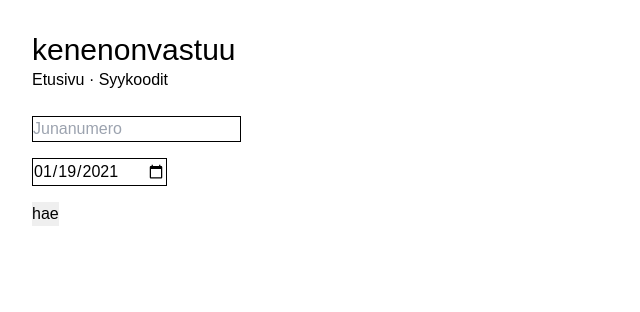
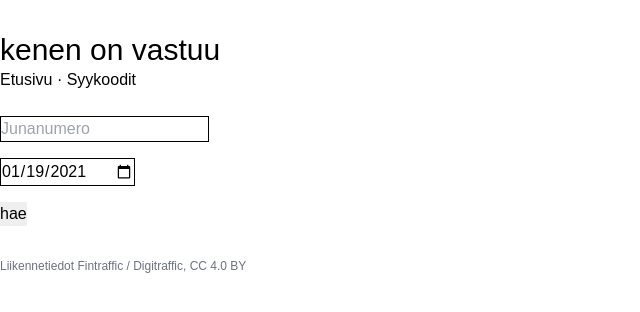
Before and after one commit to msorri/kenenonvastuu, a Vue app: page / in a window 1280 px wide. Shown: the top 312 px of the page, without its empty margins (0-640 px from the left). Built offline with nearby package versions, Linux system fonts and the light colour scheme.

Commit message:
Add display stuff and add license data

```diff
--- a/src/App.vue
+++ b/src/App.vue
@@ -1,11 +1,12 @@
 <template>
-    <div class="m-4 lg:m-8">
-        <h1 class="text-3xl">kenenonvastuu</h1>
+    <div class="m-4 lg:m-8 xl:max-w-7xl xl:mx-auto">
+        <h1 class="text-3xl">kenen on vastuu</h1>
         <router-link to="/">Etusivu</router-link>
         &middot;
         <router-link to="/causes">Syykoodit</router-link>
         <br /><br />
         <router-view></router-view>
+        <p class="mt-4 lg:mt-8 text-gray-500 text-xs">Liikennetiedot Fintraffic / <a href="https://rata.digitraffic.fi">Digitraffic</a>, CC 4.0 BY</p>
     </div>
 </template>
 
```
